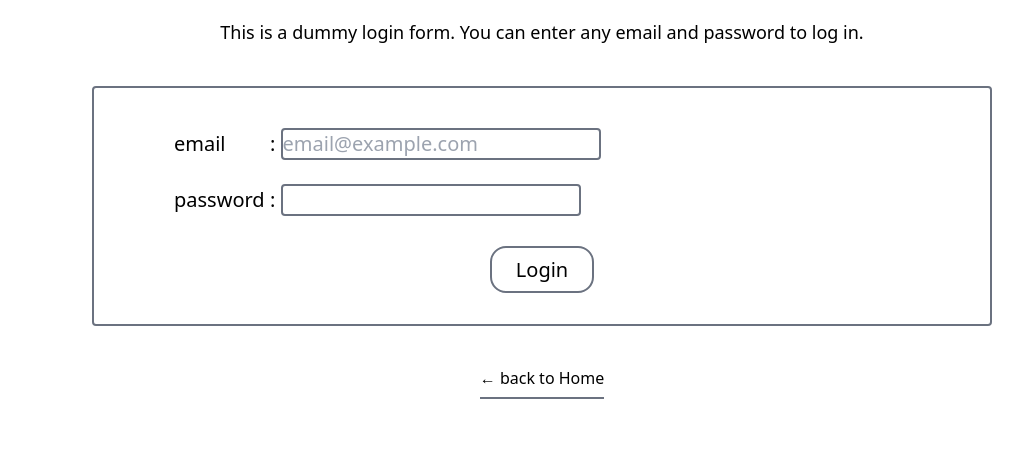
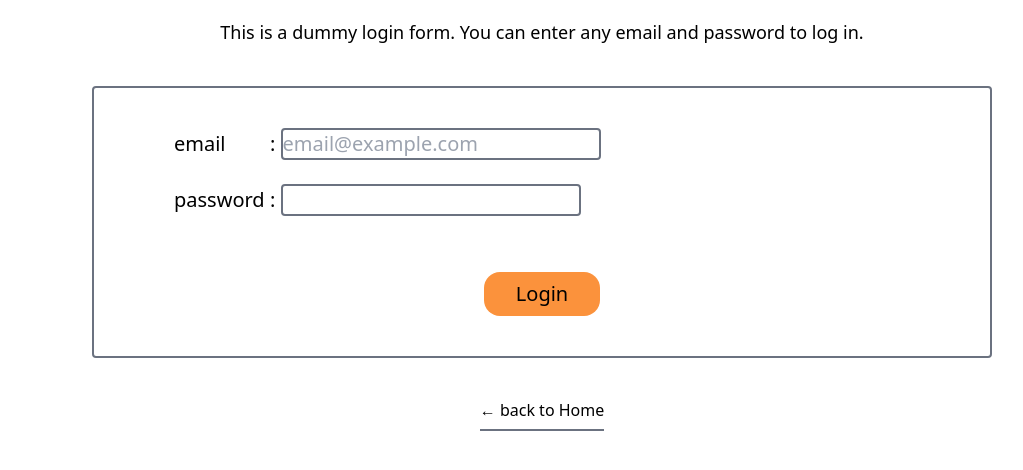
Before and after one commit to Shin-Taro/astro-alpine-htmx-sample, an Astro site: page /login in a window 1280 px wide. Shown: the part 118-588 px from the top of the page, without its empty margins (98-1121 px from the left). Built offline with nearby package versions, Linux system fonts and the light colour scheme; Astro itself is replaced by a stand-in of ours.

Commit message:
feat: implement LoginForm feature

```diff
--- a/src/domain/user/components/features/LoginForm/index.astro
+++ b/src/domain/user/components/features/LoginForm/index.astro
@@ -14,9 +14,10 @@
       <span class="inline-block w-24">password</span>: <input type="password" name="password" class="border-2 border-gray-500 rounded" />
     </label>
   </div>
-  <div class="text-center mt-10">
-    <span class="px-6 py-2 border-2 border-gray-500 rounded-2xl hover:opacity-70">
-      <button type="button">Login</button>
-    </span>
+  <div class="text-center mt-14">
+    <button hx-post="/api/login" hx-trigger="click" hx-target="#modal" hx-swap="outerHTML" class="px-8 py-2 bg-orange-400 rounded-2xl hover:opacity-70"
+      >Login</button
+    >
   </div>
 </form>
+<div id="modal"></div>
```
